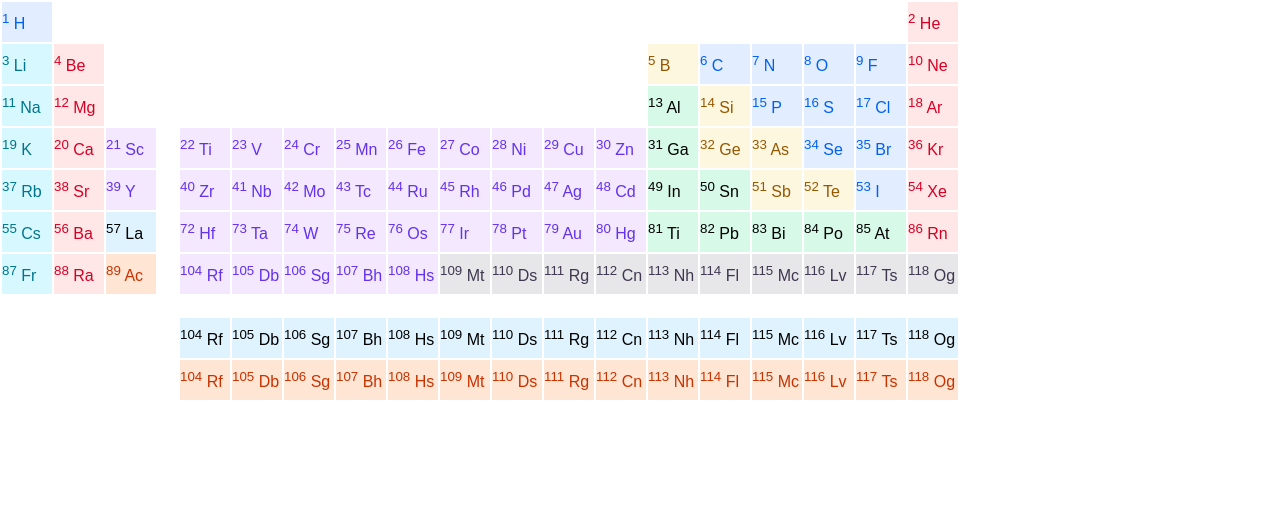
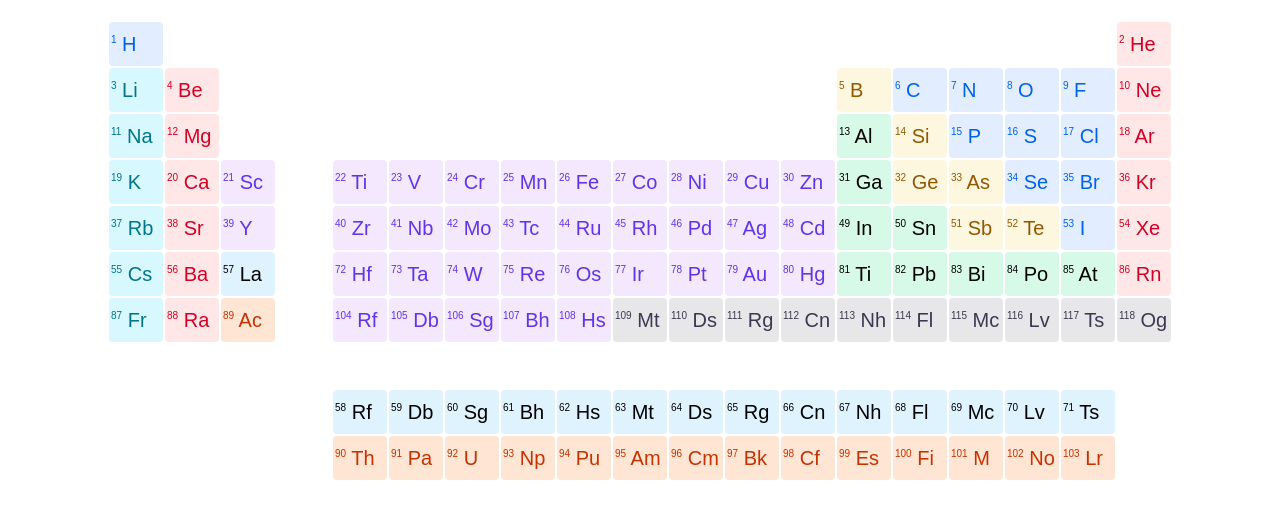
Before and after one commit to mzain42401/practice.html, a plain HTML site: page periodicTable/index.html in a window 1280 px wide. Drawn offline with Linux system fonts and the light colour scheme.

Commit message:
practice

```diff
--- a/periodicTable/index.html
+++ b/periodicTable/index.html
@@ -10,95 +10,85 @@
 <style>
     * {
         margin: 0;
-        padding:0;
+        padding: 0;
         font-family: sans-serif;
     }
+    .Table{
+        margin-left: auto;
+        margin-right: auto;
+        margin-top: 20px;
 
-    #Row_span {
-        empty-cells: hide;
-        width: 20px;
-    }
-
-    .Col_span {
-        empty-cells: hide;
-    }
-
-    #col_span {
-        empty-cells: hide;
-        height: 20px;
     }
 
     td {
         height: 40px;
         width: 50px;
+        border-radius: 4px;
+        padding: 2px;
+        font-size: 20px;
+    }
+
+    sup {
+        font-size: 10px;
     }
 
     .Group_1 {
         background-color: #d8f8ff;
-        border: none;
         color: #00758c;
         stroke: #00758c;
     }
 
     .Group_2 {
         background-color: #ffe7e7;
-        border: none;
         color: #d60024;
         stroke: #d60024;
     }
 
     .Group_3 {
         background-color: #f3e8fd;
-        border: none;
         color: #6232ec;
         stroke: #6232ec;
     }
 
     .Group_4 {
         background-color: #e7e7ea;
-        border: none;
         color: #3f374f;
         stroke: #3f374f;
     }
 
     .Group_5 {
         background-color: #d6f9e8;
-        border: none;
     }
 
     .Group_6 {
         background-color: #fef7e0;
-        border: none;
         color: #945700;
         stroke: #945700;
     }
 
     .Group_7 {
         background-color: #e2eeff;
-        border: none;
         color: #0060f0;
         stroke: #0060f0;
     }
 
     .Group_8 {
         background-color: #dff3ff;
-        border: none;
         stroke: #003355;
     }
 
     .Group_9 {
         background-color: #ffe6d4;
-        border: none;
         color: #c73200;
         stroke: #c73200
     }
 </style>
 
 <body>
-    <table>
+    <table class="Table">
         <tr>
             <td class="Group_7"><sup>1</sup> H </td>
-            <td class="Col_span" colspan="17"> </td>
+            <td colspan="17"> </td>
             <td class="Group_2"><sup>2</sup> He </td>
 
         </tr>
@@ -106,7 +96,7 @@
         <tr>
             <td class="Group_1"><sup>3</sup> Li</td>
             <td class="Group_2"><sup>4</sup> Be</td>
-            <td class="Col_span" colspan="11"> </td>
+            <td colspan="11"> </td>
             <td class="Group_6"><sup>5</sup> B </td>
             <td class="Group_7"><sup>6</sup> C </td>
             <td class="Group_7"><sup>7</sup> N </td>
@@ -119,7 +109,7 @@
         <tr>
             <td class="Group_1"><sup>11</sup> Na</td>
             <td class="Group_2"><sup>12</sup> Mg</td>
-            <td class="Col_span" colspan="11"> </td>
+            <td colspan="11"> </td>
             <td class="Group_5"><sup>13</sup> Al</td>
             <td class="Group_6"><sup>14</sup> Si</td>
             <td class="Group_7"><sup>15</sup> P </td>
@@ -132,7 +122,7 @@
             <td class="Group_1"><sup>19</sup> K </td>
             <td class="Group_2"><sup>20</sup> Ca</td>
             <td class="Group_3"><sup>21</sup> Sc</td>
-            <td id="Row_span" rowspan="8"></td>
+            <td rowspan="8"></td>
             <td class="Group_3"><sup>22</sup> Ti</td>
             <td class="Group_3"><sup>23</sup> V </td>
             <td class="Group_3"><sup>24</sup> Cr</td>
@@ -219,49 +209,49 @@
 
 
         <tr>
-            <td id="col_span" colspan="19"></td>
+            <td colspan="19"></td>
         </tr>
 
 
         <tr>
-            <td style="empty-cells: hide;" colspan="3"></td>
+            <td colspan="3"></td>
 
-            <td class="Group_8"><sup>104</sup> Rf</td>
-            <td class="Group_8"><sup>105</sup> Db</td>
-            <td class="Group_8"><sup>106</sup> Sg</td>
-            <td class="Group_8"><sup>107</sup> Bh</td>
-            <td class="Group_8"><sup>108</sup> Hs</td>
-            <td class="Group_8"><sup>109</sup> Mt</td>
-            <td class="Group_8"><sup>110</sup> Ds</td>
-            <td class="Group_8"><sup>111</sup> Rg</td>
-            <td class="Group_8"><sup>112</sup> Cn</td>
-            <td class="Group_8"><sup>113</sup> Nh</td>
-            <td class="Group_8"><sup>114</sup> Fl</td>
-            <td class="Group_8"><sup>115</sup> Mc</td>
-            <td class="Group_8"><sup>116</sup> Lv</td>
-            <td class="Group_8"><sup>117</sup> Ts</td>
-            <td class="Group_8"><sup>118</sup> Og</td>
+            <td class="Group_8"><sup>58</sup> Rf</td>
+            <td class="Group_8"><sup>59</sup> Db</td>
+            <td class="Group_8"><sup>60</sup> Sg</td>
+            <td class="Group_8"><sup>61</sup> Bh</td>
+            <td class="Group_8"><sup>62</sup> Hs</td>
+            <td class="Group_8"><sup>63</sup> Mt</td>
+            <td class="Group_8"><sup>64</sup> Ds</td>
+            <td class="Group_8"><sup>65</sup> Rg</td>
+            <td class="Group_8"><sup>66</sup> Cn</td>
+            <td class="Group_8"><sup>67</sup> Nh</td>
+            <td class="Group_8"><sup>68</sup> Fl</td>
+            <td class="Group_8"><sup>69</sup> Mc</td>
+            <td class="Group_8"><sup>70</sup> Lv</td>
+            <td class="Group_8"><sup>71</sup> Ts</td>
+
 
         </tr>
 
         <tr>
-            <td style="empty-cells: hide;" colspan="3"></td>
+            <td colspan="3"></td>
 
-            <td class="Group_9"><sup>104</sup> Rf</td>
-            <td class="Group_9"><sup>105</sup> Db</td>
-            <td class="Group_9"><sup>106</sup> Sg</td>
-            <td class="Group_9"><sup>107</sup> Bh</td>
-            <td class="Group_9"><sup>108</sup> Hs</td>
-            <td class="Group_9"><sup>109</sup> Mt</td>
-            <td class="Group_9"><sup>110</sup> Ds</td>
-            <td class="Group_9"><sup>111</sup> Rg</td>
-            <td class="Group_9"><sup>112</sup> Cn</td>
-            <td class="Group_9"><sup>113</sup> Nh</td>
-            <td class="Group_9"><sup>114</sup> Fl</td>
-            <td class="Group_9"><sup>115</sup> Mc</td>
-            <td class="Group_9"><sup>116</sup> Lv</td>
-            <td class="Group_9"><sup>117</sup> Ts</td>
-            <td class="Group_9"><sup>118</sup> Og</td>
+            <td class="Group_9"><sup>90</sup> Th</td>
+            <td class="Group_9"><sup>91</sup> Pa</td>
+            <td class="Group_9"><sup>92</sup> U</td>
+            <td class="Group_9"><sup>93</sup> Np</td>
+            <td class="Group_9"><sup>94</sup> Pu</td>
+            <td class="Group_9"><sup>95</sup> Am</td>
+            <td class="Group_9"><sup>96</sup> Cm</td>
+            <td class="Group_9"><sup>97</sup> Bk</td>
+            <td class="Group_9"><sup>98</sup> Cf</td>
+            <td class="Group_9"><sup>99</sup> Es</td>
+            <td class="Group_9"><sup>100</sup> Fi</td>
+            <td class="Group_9"><sup>101</sup> M</td>
+            <td class="Group_9"><sup>102</sup> No</td>
+            <td class="Group_9"><sup>103</sup> Lr</td>
+
 
         </tr>
     </table>
```
